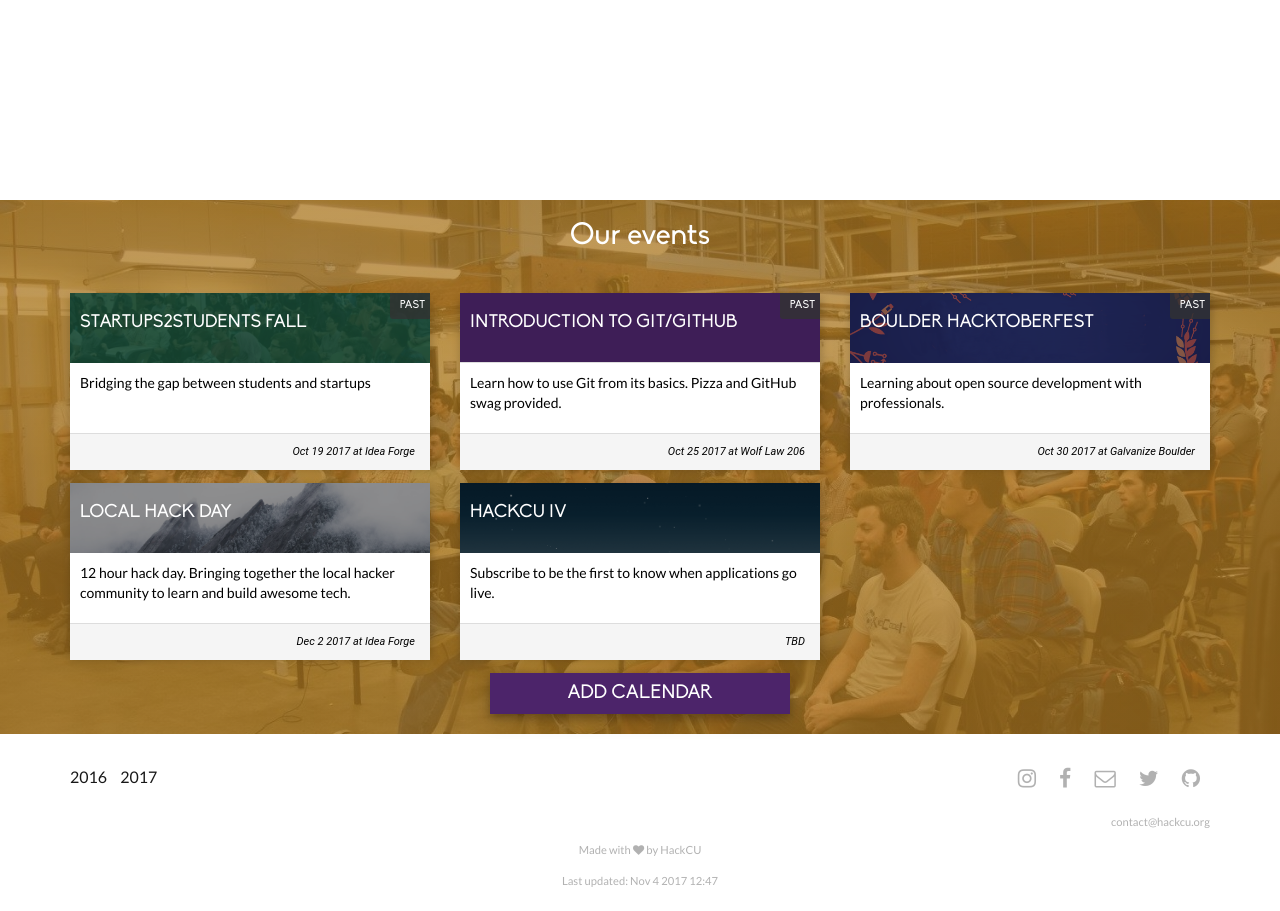
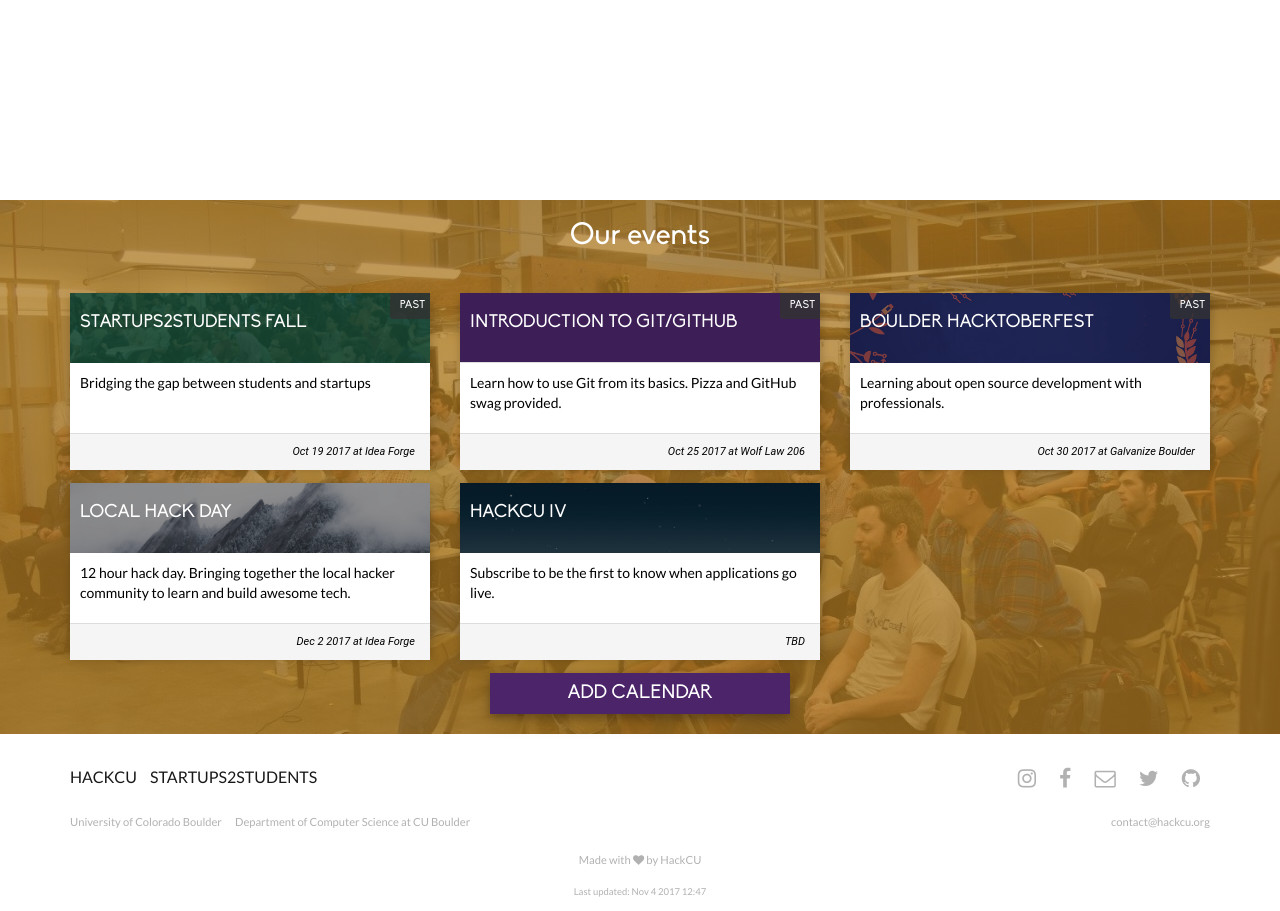
Before and after one commit to casassg/events-landing, a Jekyll site: the page built from index.md, in a window 1280 px wide. Built offline with Jekyll 4.4.1, drawn with Linux system fonts in a browser that asks for light colours; nearby versions of some CDN libraries.

Commit message:
add partners to footer

```diff
--- a/_data/footer_links.yml
+++ b/_data/footer_links.yml
@@ -1,4 +1,4 @@
-- name: 2016
-  url: https://2016.hackcu.org
-- name: 2017
-  url: https://2016.hackcu.org
+- name: HackCU
+  url: https://hackcu.org
+- name: Startups2Students
+  url: http://startups2students.org
--- /dev/null
+++ b/_data/partners.yaml
@@ -0,0 +1,4 @@
+- name: University of Colorado Boulder
+  url: https://colorado.edu
+- name: Department of Computer Science at CU Boulder
+  url: https://www.colorado.edu/cs/
--- a/_includes/footer.html
+++ b/_includes/footer.html
@@ -6,7 +6,7 @@
 	      	<div class="col-sm-6">
 	      		<ul class="list-inline">
 	      			{% for link in site.data.footer_links %}
-	      				<li><a class="text-imp" href="{{ link.url }}">{{ link.name }}</a></li>
+	      				<li><a class="text-imp" target="_blank" href="{{ link.url }}">{{ link.name }}</a></li>
 	      			{%endfor%}
 	      		</ul>
 	      	</div>
@@ -29,7 +29,13 @@
 			</div>
 		</div>
 		<div class="row">
-			<div class="col-sm-6"></div>
+			<div class="col-sm-6">
+				<ul class="list-inline">
+	      			{% for link in site.data.partners %}
+	      				<li><a target="_blank" href="{{ link.url }}">{{ link.name }}</a></li>
+	      			{%endfor%}
+	      		</ul>
+			</div>
 	      	<div class="social-icons col-sm-6 text-right text-center-xs">
 	      		<a href="mailto:{{site.email}}">{{site.email}}</a>
 	      	</div>
@@ -38,7 +44,7 @@
   			<div class="col-md-12 text-center">
   				<p>Made with <i class="fa fa-heart" aria-hidden="true"></i> by {{site.author}} </p>
   				{% unless site.original_repo == null %}
-  					<a href="{{site.original_repo}}" target="_blank">Last updated: {{site.time | date:"%b %-d %Y  %H:%M" }}</a>
+  					<a href="{{site.original_repo}}" target="_blank"><small>Last updated: {{site.time | date:"%b %-d %Y  %H:%M" }}</small></a>
   				{%endunless%}
   			</div>
   		</div>
--- a/assets/css/main.scss
+++ b/assets/css/main.scss
@@ -87,6 +87,11 @@ footer {
         text-decoration: none;
         opacity: 0.9;
         font-size: 100%;
+         &:active, &:focus {
+            color: darken($footer-text,100%);
+            opacity: 0.9;
+        }
+
     }
 
 
```
